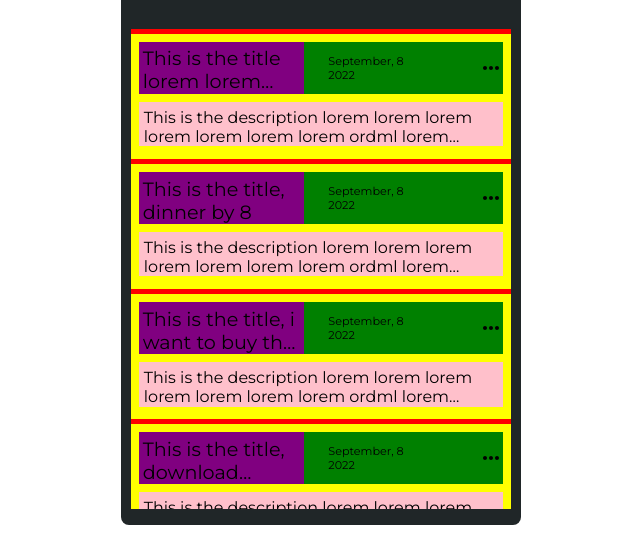
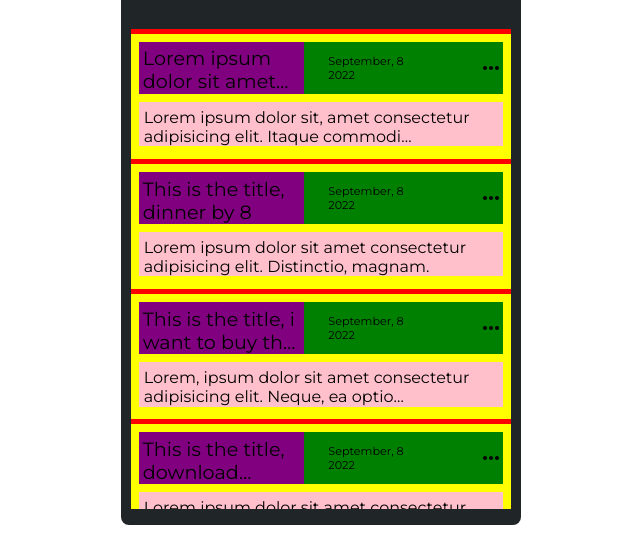
Before and after one commit to victorojedeji/note-app, a plain HTML site: page index.html in a window 1280 px wide. Shown: the part 165-724 px from the top of the page, without its empty margins (319-959 px from the left). Drawn offline with Linux system fonts and the light colour scheme.

Commit message:
index.html corections

```diff
--- a/index.html
+++ b/index.html
@@ -40,7 +40,7 @@
                 <ul class="list">
                    <li class="note-wrapper">
                         <div class="title-date-ellipsis">
-                            <p class="title">This is the title lorem lorem lorem lorem lorem is is the description lorem lorem lorem lorem lorem lorem lorem ordml lorem</p>
+                            <p class="title">Lorem ipsum dolor sit amet consectetur adipisicing elit!</p>
                             <p class="date">September, 8 2022</p>
                             <img class="elipsis" src="svg/elipsis.svg"></img>
                             <div class="del-edit">
@@ -54,7 +54,7 @@
                               </div>
                             </div>
                         </div>
-                        <p class="description">This is the description lorem lorem lorem lorem lorem lorem lorem ordml lorem lorem</p>
+                        <p class="description">Lorem ipsum dolor sit, amet consectetur adipisicing elit. Itaque commodi accusamus, officiis doloribus dolor reiciendis?</p>
                    </li>
 
                    <li class="note-wrapper">
@@ -73,7 +73,7 @@
                                 </div>
                               </div>
                         </div>
-                        <p class="description">This is the description lorem lorem lorem lorem lorem lorem lorem ordml lorem lorem</p>
+                        <p class="description">Lorem ipsum dolor sit amet consectetur adipisicing elit. Distinctio, magnam.</p>
 
                    </li>
 
@@ -93,7 +93,7 @@
                                 </div>
                               </div>
                         </div>
-                        <p class="description">This is the description lorem lorem lorem lorem lorem lorem lorem ordml lorem lorem</p>
+                        <p class="description">Lorem, ipsum dolor sit amet consectetur adipisicing elit. Neque, ea optio consequuntur quo tenetur voluptates qui accusantium dicta ducimus asperiores veniam earum eos voluptate eius at commodi id ab? Repellat?</p>
 
                    </li>
 
@@ -113,7 +113,7 @@
                                 </div>
                               </div>
                         </div>
-                        <p class="description">This is the description lorem lorem lorem lorem lorem lorem lorem ordml lorem lorem</p>
+                        <p class="description">Lorem ipsum dolor sit amet consectetur adipisicing elit. Odit, ex! Ad asperiores modi aliquid non!</p>
 
                    </li>
 
@@ -133,7 +133,7 @@
                                 </div>
                               </div>
                         </div>
-                        <p class="description">This is the description lorem lorem lorem lorem lorem lorem lorem ordml lorem is is the description lorem lorem lorem lorem lorem lorem lorem ordml is is the description lorem lorem lorem lorem lorem lorem lorem ordml lorem   </p>
+                        <p class="description">Lorem ipsum dolor sit amet consectetur adipisicing elit. Sit iure optio modi facilis, eum quod quaerat qui? Provident inventore explicabo dolores dolorum deleniti a voluptatum veritatis hic sapiente dicta? Rerum ut consectetur temporibus placeat ducimus quas officiis repudiandae. Tempora, eveniet?</p>
 
                    </li>
 
@@ -154,7 +154,7 @@
                                 </div>
                               </div>
                         </div>
-                        <p class="description">This is the description lorem lorem lorem lorem lorem lorem lorem ordml lorem lorem</p>
+                        <p class="description">Lorem ipsum dolor sit amet consectetur adipisicing elit. Eum molestias ut sequi? Optio placeat voluptatibus ipsum ipsam illo impedit, vel dicta, in commodi maxime dolore fugit. Suscipit, minus explicabo veritatis omnis maxime iure asperiores accusamus!</p>
 
                    </li>
 
@@ -175,7 +175,7 @@
                                 </div>
                               </div>
                         </div>
-                        <p class="description">This is the description lorem lorem lorem lorem lorem lorem lorem ordml lorem lorem</p>
+                        <p class="description">Lorem ipsum dolor sit amet consectetur adipisicing elit. Laborum magnam nemo facilis ipsam eum, ipsum dolorum possimus natus sit saepe!</p>
 
                    </li>
                 </ul>
--- a/index.js
+++ b/index.js
@@ -1,12 +1,14 @@
 let main = document.querySelector(".main"),
 filterLogo = document.querySelector(".filter-img"),
 searchFilter =document.querySelector("#search"),
-elipsisBtn = document.querySelector(".elipsis");
+elipsisBtn = document.querySelectorAll(".elipsis");
 
 
 
  filterLogo.addEventListener("click", show)
- elipsisBtn.addEventListener("click", appear)
+ elipsisBtn.forEach(item => {
+    item.addEventListener("click", appear);
+ })
 let increment = 0;
 function show() {
     increment = increment + 1;
@@ -24,5 +26,6 @@ function show() {
 
 
 function appear() {
-    main.classList.add("appear")
+    // main.classList.add("appear")
+    console.log(this.e.target)
 }
```
